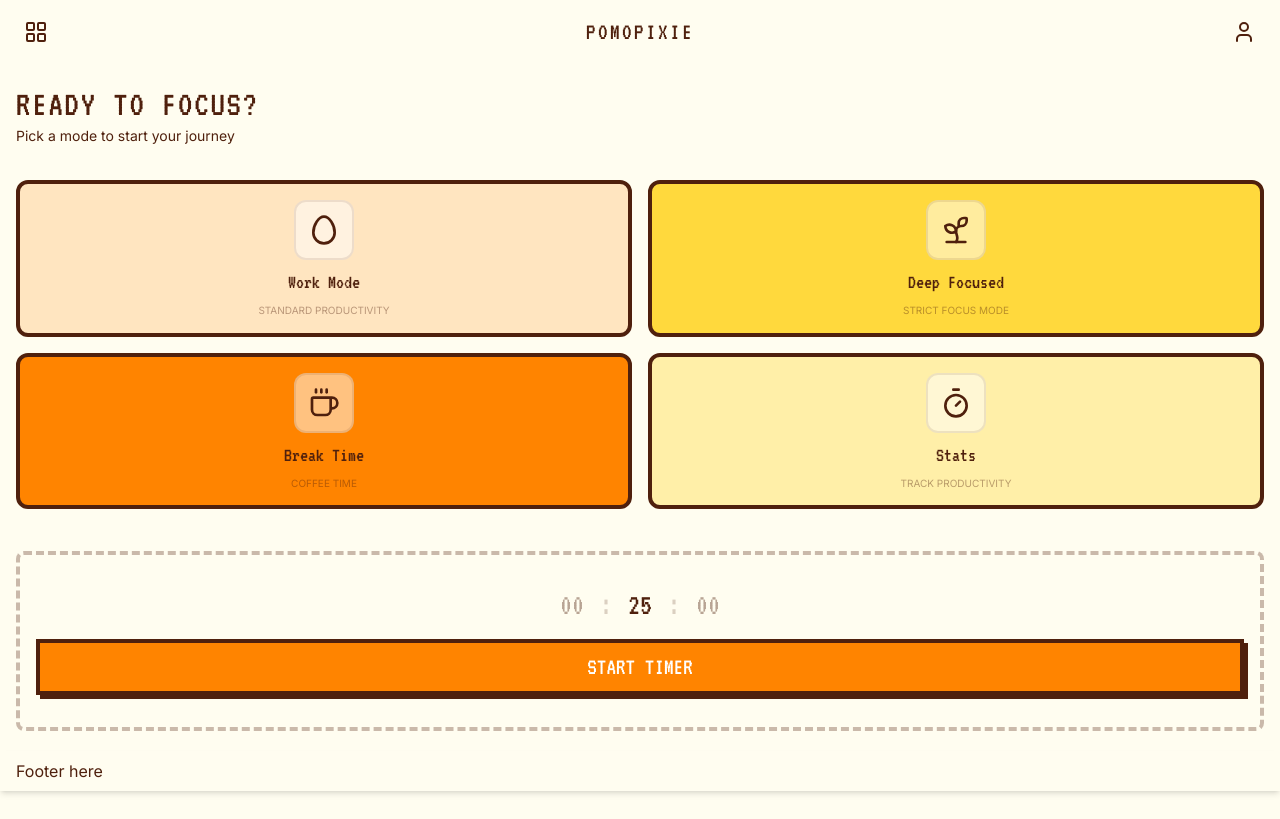
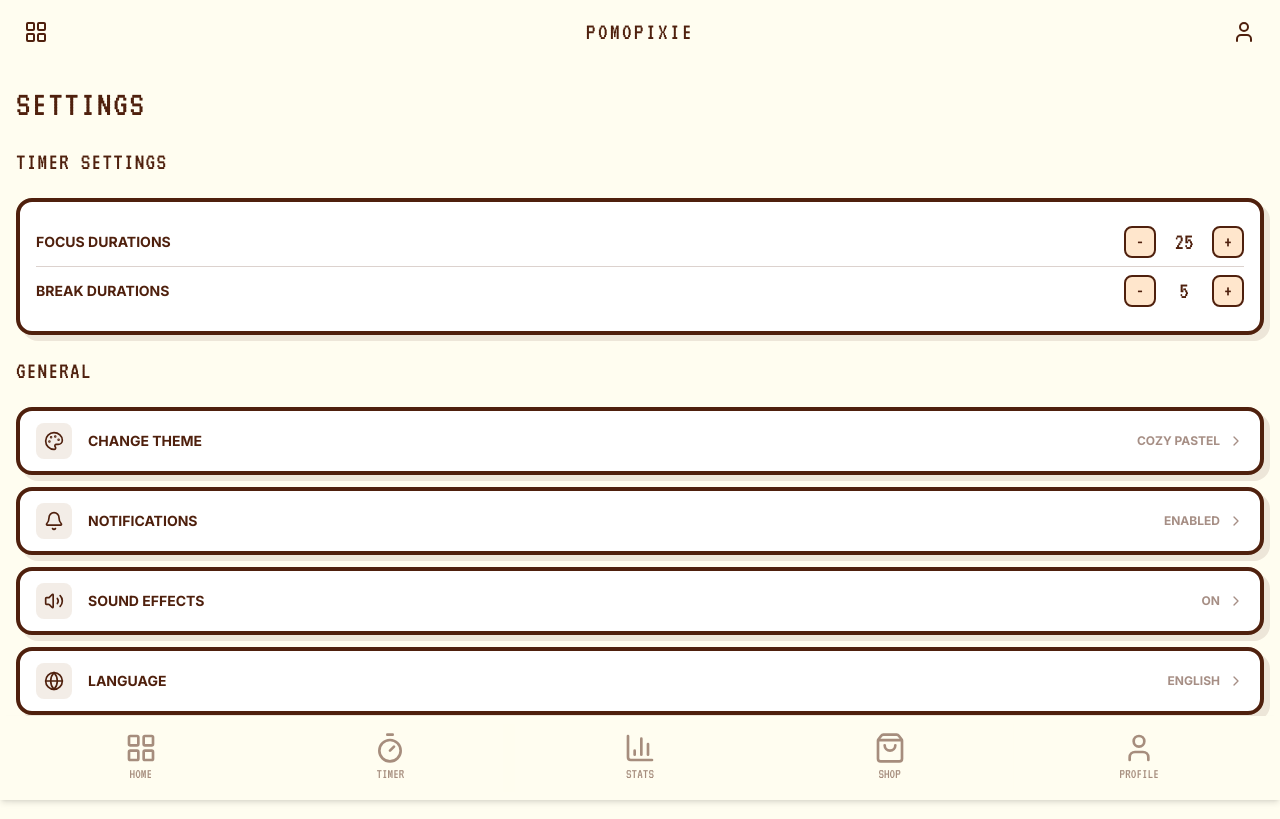
Before and after one commit to adamramdaniyunus/pomopixie, a React (Vite) app: page / in a window 1280 px wide. Both pictures are taken after a click on the button 36 px from the left and 32 px from the top of the page. Built offline with nearby package versions, Linux system fonts and the light colour scheme.

Commit message:
feat: update settings page for controller duration timer

```diff
--- a/src/App.jsx
+++ b/src/App.jsx
@@ -1,16 +1,15 @@
 import { useState } from 'react'
 import './App.css'
 import {
-  Coffee,
-  Egg,
+  BarChart3,
   LayoutGrid,
-  Sprout,
+  ShoppingBag,
   TimerIcon,
   User
 } from "lucide-react"
-import {twMerge} from "tailwind-merge"
-import {clsx} from "clsx"
 import PixelButton from './components/ui/button'
+import MainScreen from './components/pages/main'
+import SettingsPage from './components/pages/settings'
 
 function App() {
 
@@ -19,17 +18,21 @@ function App() {
    */
 
   const [focusDuration, setFocusDuration] = useState(25)
+  const [breakDuration, setBreakDuration] = useState(5)
+  const [screen, setScreen] = useState("home")
 
-  // merge class
-  function cn(...inputs) {
-    return twMerge(clsx(inputs));
-  }
+  const navigationButton = [
+    {id: "home", name: "Home", desc: "Back to home", icon: <LayoutGrid className='w-8 h-8'/>, color: "bg-pomo-text"},
+    {id: "timer", name: "timer", desc: "Start timer", icon: <TimerIcon className='w-8 h-8'/>, color: "bg-pomo-text"},
+    {id: "stats", name: "Stats", desc: "See statistic", icon: <BarChart3 className='w-8 h-8'/>, color: "bg-pomo-text"},
+    {id: "shop", name: "Shop", desc: "Buy some skin here", icon: <ShoppingBag className='w-8 h-8'/>, color: "bg-pomo-text"},
+    {id: "profile", name: "Profile", desc: "Edit your profile", icon: <User className='w-8 h-8'/>, color: "bg-pomo-text"},
+  ]
 
-  const modes = [
-    {id: "work_mode", name: "Work Mode", desc: "Standard productivity", icon: <Egg className='w-8 h-8'/> , color: 'bg-pomo-orange/20'},
-    {id: "deep_focused", name: "Deep Focused", desc: "Strict focus mode", icon: <Sprout className='w-8 h-8'/> , color: 'bg-pomo-yellow'},
-    {id: "rest_mode", name: "Break Time", desc: "Coffee time", icon: <Coffee className='w-8 h-8'/> , color: 'bg-pomo-orange'},
-    {id: "stats", name: "Stats", desc: "Track productivity", icon: <TimerIcon className='w-8 h-8'/> , color: 'bg-pomo-yellow/40'},
+  const screenSection = [
+    {id: "home", screen: <MainScreen focusDuration={focusDuration}/>},
+    {id: "timer", screen: <>hello from timer</>},
+    {id: "settings", screen: <SettingsPage focusDuration={focusDuration} setFocusDuration={setFocusDuration} breakDuration={breakDuration} setBreakDuration={setBreakDuration}/>},
   ]
 
 
@@ -42,7 +45,7 @@ function App() {
    * when button clicked it will redirect to menu page
    */
   const handleNavigationBtn = () => {
-    console.log("clicked");
+    setScreen("settings");
   }
 
   /**
@@ -53,8 +56,28 @@ function App() {
     console.log("clicked");
   }
 
+  /**
+   * Function for handle render screen
+   * Edit here when u want add render screen
+   */
+  const handleRenderScreen = (screenId) => {
+    const renderScreen = screenSection.find((prev) => prev.id === screenId);
+    if(!renderScreen) return
+    return renderScreen.screen
+  }
+
+  /**
+   * Function for handle footer navigation
+   * when user click the button it will render screen
+   */
+  const handleWidgetBtn = (screenId) => {
+    // avoid re render same screen
+    if(screenId === screen) return;
+    setScreen(screenId)
+  }
+
   return (
-   <div className="flex flex-col min-h-screen gap-5 bg-pomo-bg">
+   <div className="flex flex-col justify-between min-h-screen gap-5 bg-pomo-bg">
       {/* Header section */}
       <nav className="flex gap-4 justify-between items-center px-6 py-4">
         <button className='text-2xl' onClick={handleNavigationBtn}>
@@ -72,47 +95,32 @@ function App() {
 
       {/* Main content section */}
       <main className='flex flex-col px-4 gap-0.5'>
-
-        <h1 className='font-pixel text-4xl uppercase tracking-wider'>Ready to focus?</h1>
-        <span className='text-sm'>Pick a mode to start your journey</span>
-
-        {/* Mode list */}
-        <div className='grid grid-cols-2 mt-8 gap-4'>
-          {modes.map((mode) => (
-            <div key={mode.id} className={cn('rounded-xl items-center justify-center hover:scale-105 gap-2 transition-all ease-in-out border-pomo-text border-4 flex flex-col p-4', mode.color)}>
-              <div className="p-3 bg-white/50 rounded-xl border-2 border-pomo-text/10">
-                {mode.icon}
-              </div>
-              <span className='font-pixel text-xl'>
-                {mode.name}
-              </span>
-              <p className='text-[10px] text-pomo-text/40 leading-tight uppercase text-center'>{mode.desc}</p>
-            </div>
-          ))}
-        </div>
-
-
-        {/* Start timer */}
-        <div className='border-dashed border-pomo-text/30 border-4 mt-10 p-4 rounded-lg bg-transparent shadow-none'>
-          <div className='flex flex-col items-center space-y-4 py-4'>
-            <div className="flex items-center space-x-4 font-pixel text-3xl">
-              <span className="opacity-40">00</span>
-              <span className="opacity-20">:</span>
-              <span>{focusDuration.toString().padStart(2, '0')}</span>
-              <span className="opacity-20">:</span>
-              <span className="opacity-40">00</span>
-            </div>
-
-            <PixelButton className='w-full uppercase' variant='primary'>
-              start timer
-            </PixelButton>
-          </div>
-        </div>
+        {handleRenderScreen(screen)}
       </main>
 
       {/* Footer section */}
-      <footer className='sticky bottom-0 bg-pomo-bg shadow-md px-4 py-2'>
-        Footer here
+      <footer className='sticky bottom-0 bg-pomo-bg shadow-md py-2'>
+        <nav className='flex justify-center w-full px-4'>
+          {navigationButton.map((item) => (
+            <PixelButton
+              key={item.id}
+              className={`
+                flex flex-col justify-center items-center
+                opacity-50 border-none w-full shadow-none
+                uppercase
+                hover:translate-y-[-7px]
+                transition-all
+                ease-in-out
+                ${screen === item.id && 'bg-pomo-text rounded-md opacity-100 text-white'}`}
+              variant='default'
+              title={item.desc}
+              onClick={() => handleWidgetBtn(item.id)}
+            >
+              {item.icon}
+              <span className='text-sm'>{item.name}</span>
+            </PixelButton>
+          ))}
+        </nav>
       </footer>
    </div>
   )
--- /dev/null
+++ b/src/components/pages/main.jsx
@@ -0,0 +1,64 @@
+import { Coffee, Egg, Sprout, TimerIcon } from "lucide-react"
+import PixelButton from "../ui/button"
+import { twMerge } from "tailwind-merge";
+import clsx from "clsx";
+
+const MainScreen = ({focusDuration}) => {
+
+    const modes = [
+        {id: "work_mode", name: "Work Mode", desc: "Standard productivity", icon: <Egg className='w-8 h-8'/> , color: 'bg-pomo-orange/20'},
+        {id: "deep_focused", name: "Deep Focused", desc: "Strict focus mode", icon: <Sprout className='w-8 h-8'/> , color: 'bg-pomo-yellow'},
+        {id: "rest_mode", name: "Break Time", desc: "Coffee time", icon: <Coffee className='w-8 h-8'/> , color: 'bg-pomo-orange'},
+        {id: "stats", name: "Stats", desc: "Track productivity", icon: <TimerIcon className='w-8 h-8'/> , color: 'bg-pomo-yellow/40'},
+    ]
+
+    // merge class
+    function cn(...inputs) {
+        return twMerge(clsx(inputs));
+    }
+
+
+
+    return (
+    <>
+        <h1 className='font-pixel text-4xl uppercase tracking-wider'>Ready to focus?</h1>
+        <span className='text-sm'>Pick a mode to start your journey</span>
+
+        {/* Mode list */}
+        <div className='grid grid-cols-2 mt-8 gap-4'>
+            {modes.map((item) => (
+            <div key={item.id} className={cn('rounded-xl items-center justify-center hover:scale-105 gap-2 transition-all ease-in-out border-pomo-text border-4 flex flex-col p-4', item.color)}>
+                <div className="p-3 bg-white/50 rounded-xl border-2 border-pomo-text/10">
+                {item.icon}
+                </div>
+                <span className='font-pixel text-xl'>
+                {item.name}
+                </span>
+                <p className='text-[10px] text-pomo-text/40 leading-tight uppercase text-center'>{item.desc}</p>
+            </div>
+            ))}
+        </div>
+
+
+        {/* Start timer */}
+        <div className='border-dashed border-pomo-text/30 border-4 mt-10 p-4 rounded-lg bg-transparent shadow-none'>
+            <div className='flex flex-col items-center space-y-4 py-4'>
+            <div className="flex items-center space-x-4 font-pixel text-3xl">
+                <span className="opacity-40">00</span>
+                <span className="opacity-20">:</span>
+                <span>{focusDuration.toString().padStart(2, '0')}</span>
+                <span className="opacity-20">:</span>
+                <span className="opacity-40">00</span>
+            </div>
+
+            <PixelButton className='w-full uppercase' variant='primary'>
+                start timer
+            </PixelButton>
+            </div>
+        </div>
+
+    </>
+    )
+}
+
+export default MainScreen
--- /dev/null
+++ b/src/components/pages/settings.jsx
@@ -0,0 +1,66 @@
+import { Bell, ChevronRight, Globe, Palette, Volume2 } from 'lucide-react';
+import DurationSettings from '../ui/duration-settings'
+import PixelCard from '../ui/card';
+
+const SettingsPage = ({
+    focusDuration,
+    breakDuration,
+    setFocusDuration,
+    setBreakDuration
+}) => {
+
+    const menus = [
+        {icon: <Palette className="w-5 h-5" />, label: 'Change Theme', value: 'Cozy Pastel' },
+        {icon: <Bell className="w-5 h-5" />, label: 'Notifications', value: 'Enabled' },
+        {icon: <Volume2 className="w-5 h-5" />, label: 'Sound Effects', value: 'On' },
+        {icon: <Globe className="w-5 h-5" />, label: 'Language', value: 'English' },
+    ]
+
+    /**
+     * Logic for increment
+     * when user clicked this button it will be increase or decrease the value
+     */
+    const handleDurationBtn = (type, action) => {
+        const setValue = type === "break" ? setBreakDuration : setFocusDuration;
+
+        setValue((prev) => {
+            if (action === "increase") return prev + 1;
+            if (action === "decrease" && prev > 0) return prev - 1;
+            return prev;
+        });
+    };
+
+  return (
+    <>
+        <h1 className='font-pixel text-4xl uppercase tracking-wider'>Settings</h1>
+
+        <div className=''>
+            <h1 className='font-pixel text-2xl uppercase tracking-wider my-5'>timer settings</h1>
+            <PixelCard>
+                <DurationSettings label="focus durations" value={focusDuration} handleDurationBtn={handleDurationBtn} type="focus"/>
+                <hr className='opacity-20'/>
+                <DurationSettings label="break durations" value={breakDuration} handleDurationBtn={handleDurationBtn} type="break"/>
+            </PixelCard>
+
+            <h1 className='font-pixel text-2xl uppercase tracking-wider my-5'>general</h1>
+
+            <div className='flex flex-col gap-3'>
+                {menus.map((item, index)=>(
+                    <PixelCard key={index}  className="flex items-center justify-between py-3">
+                        <div className="flex items-center space-x-4">
+                            <div className="p-2 bg-pomo-clay/30 rounded-lg">{item.icon}</div>
+                            <span className="font-bold text-sm uppercase">{item.label}</span>
+                        </div>
+                        <div className="flex items-center space-x-2 opacity-50">
+                            <span className="text-xs font-bold uppercase">{item.value}</span>
+                            <ChevronRight className="w-4 h-4" />
+                        </div>
+                    </PixelCard>
+                ))}
+            </div>
+        </div>
+    </>
+  )
+}
+
+export default SettingsPage
--- a/src/components/ui/button.jsx
+++ b/src/components/ui/button.jsx
@@ -1,11 +1,12 @@
 import { twMerge } from "tailwind-merge";
 import { clsx } from "clsx";
 
-const PixelButton = ({ children, className, onClick, variant = 'primary' }) => {
+const PixelButton = ({ children, className, onClick, variant = 'default', ...params }) => {
   const variants = {
     primary: "bg-pomo-orange text-pomo-white",
     secondary: "bg-pomo-yellow text-pomo-text",
     danger: "bg-pomo-orange text-pomo-white opacity-90",
+    default: "bg-pomo-bg text-pomo-text"
   };
 
    // merge class
@@ -18,6 +19,7 @@ const PixelButton = ({ children, className, onClick, variant = 'primary' }) => {
     <button
       onClick={onClick}
       className={cn("pixel-button", variants[variant], className)}
+      {...params}
     >
       {children}
     </button>
--- /dev/null
+++ b/src/components/ui/card.jsx
@@ -0,0 +1,17 @@
+import React from 'react'
+import cn from "../../utils/cn"
+
+const PixelCard = ({ children, className, onClick }) => (
+  <div
+    onClick={onClick}
+    className={cn(
+      "pixel-card transition-transform active:scale-[0.98]",
+      onClick && "cursor-pointer hover:bg-pomo-bg/20",
+      className
+    )}
+  >
+    {children}
+  </div>
+);
+
+export default PixelCard
--- /dev/null
+++ b/src/components/ui/duration-settings.jsx
@@ -0,0 +1,31 @@
+import React from 'react'
+
+const DurationSettings = ({
+    value,
+    handleDurationBtn,
+    type,
+    label
+}) => {
+  return (
+    <div className="flex items-center justify-between py-2">
+      <span className="font-bold text-sm uppercase">{label}</span>
+      <div className="flex items-center space-x-3">
+        <button
+          onClick={() => handleDurationBtn(type, 'decrease')}
+          className="w-8 h-8 flex items-center justify-center bg-pomo-orange/20 border-2 border-pomo-text rounded-lg font-pixel text-xl"
+        >
+          -
+        </button>
+        <span className="font-pixel text-2xl w-8 text-center">{value}</span>
+        <button
+          onClick={() => handleDurationBtn(type, 'increase')}
+          className="w-8 h-8 flex items-center justify-center bg-pomo-orange/20 border-2 border-pomo-text rounded-lg font-pixel text-xl"
+        >
+          +
+        </button>
+      </div>
+    </div>
+  )
+}
+
+export default DurationSettings
--- /dev/null
+++ b/src/utils/cn.js
@@ -0,0 +1,7 @@
+import clsx from "clsx";
+import { twMerge } from "tailwind-merge";
+
+// merge class
+export default function cn(...inputs) {
+    return twMerge(clsx(inputs));
+}
```
